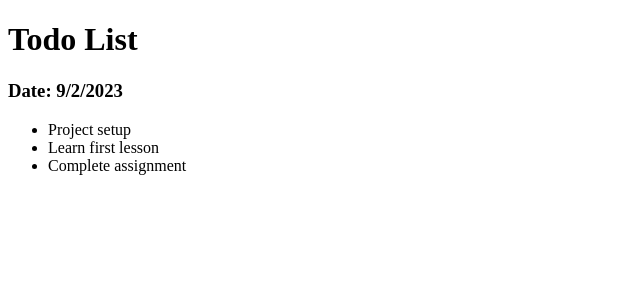
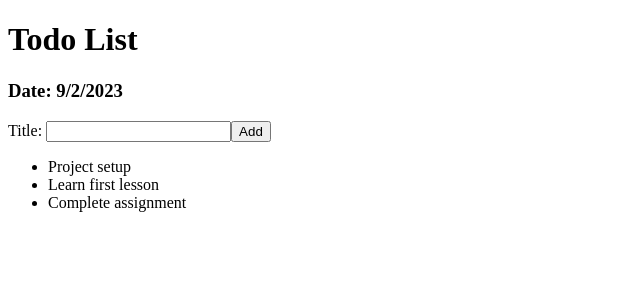
Before and after one commit to akhhanna20/react-todo, a React (Create React App) app: page / in a window 1280 px wide. Shown: the top 300 px of the page, without its empty margins (0-640 px from the left). Built offline with nearby package versions, Linux system fonts and the light colour scheme.

Commit message:
Added components AddTodoForm.js and TodoList.js

```diff
--- a/package.json
+++ b/package.json
@@ -29,7 +29,10 @@
     ]
   },
   "main": "index.js",
-  "devDependencies": {},
+  "devDependencies": {
+    "@babel/plugin-proposal-private-property-in-object": "^7.21.11",
+    "@babel/plugin-transform-private-property-in-object": "^7.22.11"
+  },
   "keywords": [],
   "author": "",
   "license": "ISC",
--- /dev/null
+++ b/src/AddTodoForm.js
@@ -0,0 +1,13 @@
+import React from "react";
+
+function AddTodoForm() {
+  return (
+    <form>
+      <label htmlFor="todoTitle">Title: </label>
+      <input id="todoTitle" />
+      <button>Add</button>
+    </form>
+  );
+}
+
+export default AddTodoForm;
--- a/src/App.js
+++ b/src/App.js
@@ -1,19 +1,6 @@
 import React from "react";
-
-const todoList = [
-  {
-    id: "1",
-    title: "Project setup",
-  },
-  {
-    id: "2",
-    title: "Learn first lesson",
-  },
-  {
-    id: "3",
-    title: "Complete assignment",
-  },
-];
+import TodoList from "./TodoList";
+import AddTodoForm from "./AddTodoForm";
 
 const today = new Date();
 function App() {
@@ -23,12 +10,8 @@ function App() {
       <h3>
         Date: {today.getMonth()}/{today.getDate()}/{today.getFullYear()}
       </h3>
-
-      <ul>
-        {todoList.map((listItem) => (
-          <li key={listItem.id}>{listItem.title}</li>
-        ))}
-      </ul>
+      <AddTodoForm />
+      <TodoList />
     </div>
   );
 }
--- /dev/null
+++ b/src/TodoList.js
@@ -0,0 +1,28 @@
+import React from "react";
+
+const todoList = [
+  {
+    id: "1",
+    title: "Project setup",
+  },
+  {
+    id: "2",
+    title: "Learn first lesson",
+  },
+  {
+    id: "3",
+    title: "Complete assignment",
+  },
+];
+
+function TodoList() {
+  return (
+    <ul>
+      {todoList.map((listItem) => (
+        <li key={listItem.id}>{listItem.title}</li>
+      ))}
+    </ul>
+  );
+}
+
+export default TodoList;
```
Also changed, not shown: 1 other file (tests, documents, lock files or other folders).
